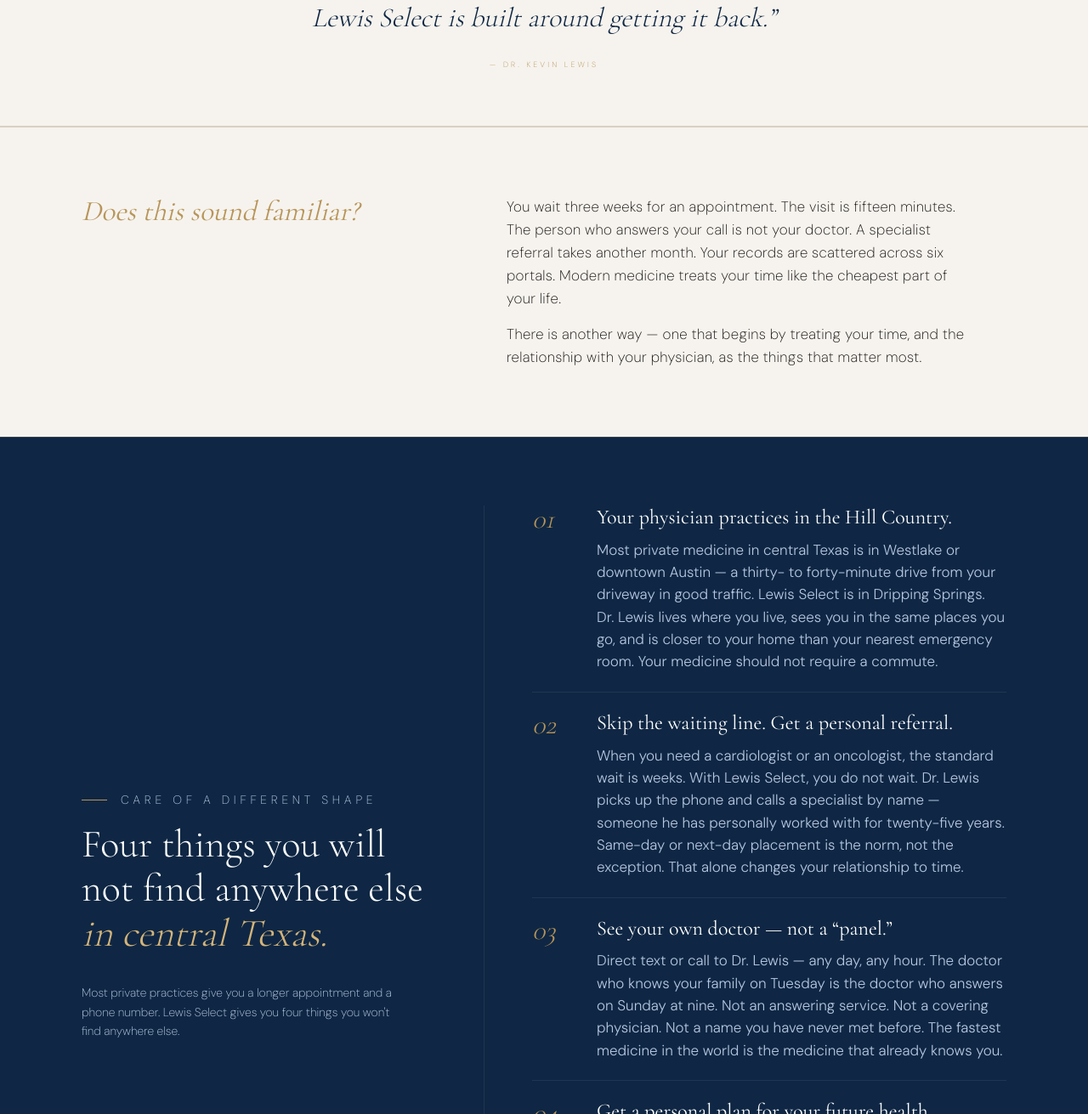
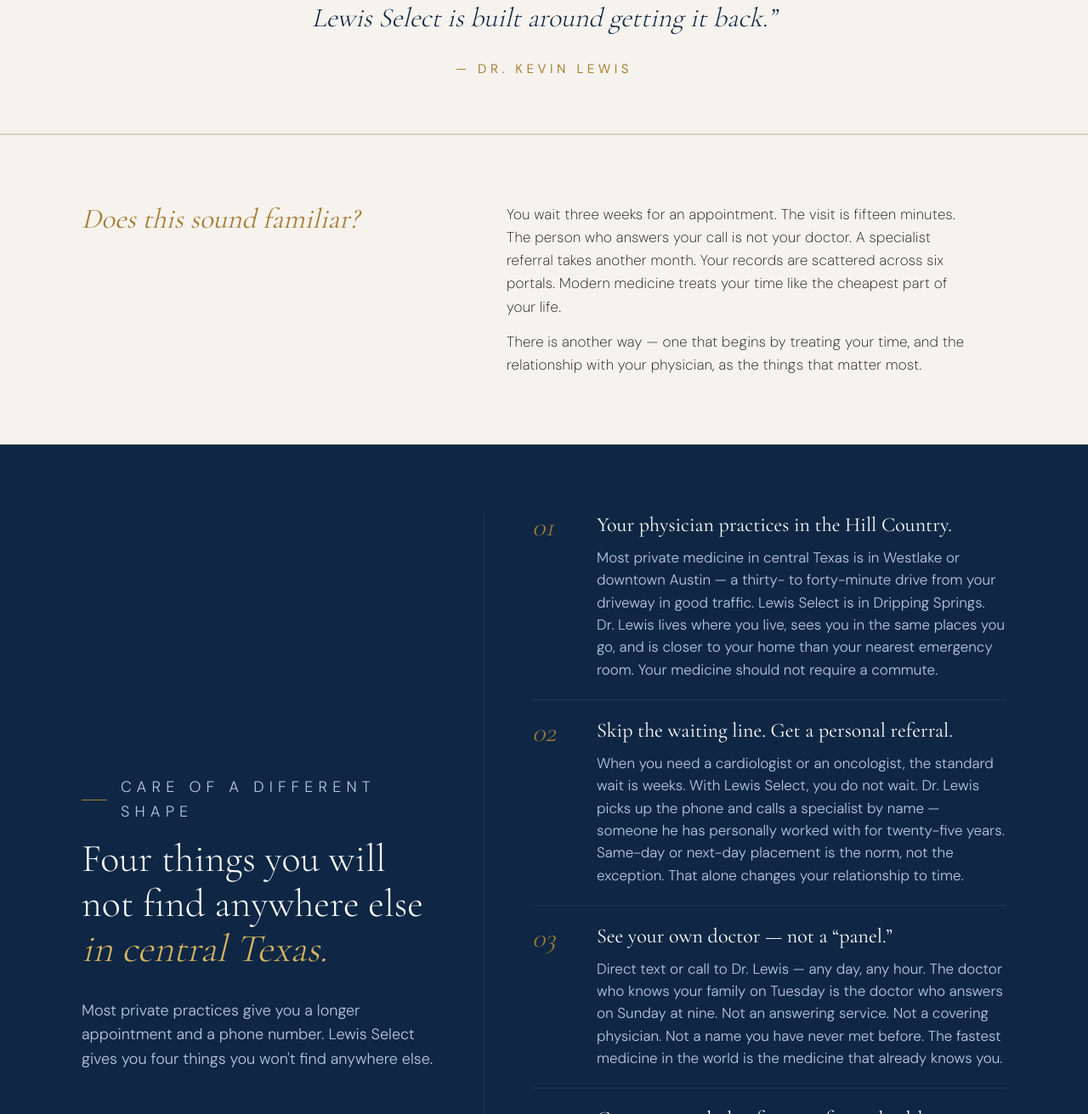
Before and after one commit to JoeDVillanueva/lewis-select, a Next.js app: page / in a window 1280 px wide. Shown: the part 1106-2417 px from the top of the page at 85% size. Built offline with nearby package versions, Linux system fonts and the light colour scheme; no server answers.

Commit message:
apply v3.4: stronger gold (#A87E36/#D9B560), Differentiators left-intro 18px override, --text-attribution (15px) on every pull-quote attribution
Co-Authored-By: Claude Opus 4.7 (1M context) <noreply@anthropic.com>

```diff
--- a/src/app/globals.css
+++ b/src/app/globals.css
@@ -9,8 +9,8 @@
   --color-navy-mid:           #1A3A5C;
   --color-navy-light:         #243F64;
 
-  --color-gold:               #B8955A;
-  --color-gold-light:         #D4B47A;
+  --color-gold:               #A87E36;   /* v3.4: bumped saturation from #B8955A — stronger, deeper, more recognizable on cream and navy. */
+  --color-gold-light:         #D9B560;   /* v3.4: shifted slightly more saturated from #D4B47A — italicized headline highlights on navy. */
   --color-gold-pale:          #F0E4CC;
 
   --color-cream:              #F6F3EE;
@@ -21,8 +21,8 @@
   --color-text:               #1A1714;
 
   --color-rule:               #D8D0C2;
-  --color-rule-dark:          rgba(184, 149, 90, 0.20);
-  --color-rule-on-dark:       rgba(184, 149, 90, 0.22);   /* v3.2: rule color used at section boundaries that touch navy. */
+  --color-rule-dark:          rgba(168, 126, 54, 0.22);   /* v3.4: tracks the new --color-gold (#A87E36). */
+  --color-rule-on-dark:       rgba(168, 126, 54, 0.24);   /* v3.2: rule color used at section boundaries that touch navy. v3.4: tracks new gold. */
   --color-rule-on-navy:       rgba(255, 255, 255, 0.07);
   --color-rule-on-navy-strong:rgba(255, 255, 255, 0.18);
 
@@ -44,6 +44,7 @@
   --text-stat:       48px;
   --text-marker:     32px;     /* v3.3 — italic Cormorant numerals (01, 02, …) on Differentiators, Pillars, PillarFull */
   --text-replaces:   16px;     /* v3.3 — body inside the "What this replaces" gold-edge banner */
+  --text-attribution:15px;     /* v3.4 — "— Dr. Kevin Lewis" attribution under every pull quote (was 12px) */
 
   /* Body */
   --text-body:       17px;
--- a/src/app/opengraph-image.tsx
+++ b/src/app/opengraph-image.tsx
@@ -27,7 +27,7 @@ export default async function OpengraphImage() {
           style={{
             fontSize: 18,
             letterSpacing: 12,
-            color: "#B8955A",
+            color: "#A87E36",
             textTransform: "uppercase",
             marginBottom: 32,
           }}
@@ -35,7 +35,7 @@ export default async function OpengraphImage() {
           Private Concierge Medicine
         </div>
         <div style={{ fontSize: 120, fontWeight: 300, lineHeight: 1.1 }}>
-          Lewis <span style={{ fontStyle: "italic", color: "#D4B47A" }}>Select</span>
+          Lewis <span style={{ fontStyle: "italic", color: "#D9B560" }}>Select</span>
         </div>
         <div
           style={{
--- a/src/components/closing-cta/ClosingCTA.module.css
+++ b/src/components/closing-cta/ClosingCTA.module.css
@@ -25,10 +25,11 @@
   max-width: 720px;
 }
 
+/* v3.4: --text-attribution (15px) DM Sans weight 400, ls 0.30em, gold. Was 10px. */
 .attribution {
   font-family: var(--font-body);
-  font-size: 10px;
-  font-weight: var(--weight-thin);
+  font-size: var(--text-attribution);
+  font-weight: var(--weight-regular);
   letter-spacing: var(--ls-uppercase);
   text-transform: uppercase;
   color: var(--color-gold);
--- a/src/components/differentiators/Differentiators.module.css
+++ b/src/components/differentiators/Differentiators.module.css
@@ -35,12 +35,15 @@
   color: var(--color-gold-light);
 }
 
+/* v3.4: explicit override of the tiiny .why-left p (14px / weight 200 / 40%-white).
+   Left-column intro body must be readable at the senior audience's distance. */
 .left p {
-  font-size: 14px;
-  font-weight: var(--weight-thin);
+  font-family: var(--font-body);
+  font-size: 18px;
+  font-weight: var(--weight-light);
   color: var(--color-text-on-dark-muted);
   line-height: 1.6;
-  max-width: 380px;
+  max-width: 420px;
   margin-top: 16px;
 }
 
--- a/src/components/hero/Hero.module.css
+++ b/src/components/hero/Hero.module.css
@@ -23,8 +23,8 @@
     -55deg,
     transparent,
     transparent 80px,
-    rgba(184, 149, 90, 0.022) 80px,
-    rgba(184, 149, 90, 0.022) 81px
+    rgba(168, 126, 54, 0.024) 80px,
+    rgba(168, 126, 54, 0.024) 81px
   );
 }
 
@@ -33,7 +33,7 @@
   width: 55vw; height: 55vw;
   max-width: 800px; max-height: 800px;
   border-radius: 50%;
-  background: radial-gradient(ellipse, rgba(184, 149, 90, 0.07) 0%, transparent 70%);
+  background: radial-gradient(ellipse, rgba(168, 126, 54, 0.08) 0%, transparent 70%);
   pointer-events: none;
 }
 
--- a/src/components/nav/Nav.module.css
+++ b/src/components/nav/Nav.module.css
@@ -17,7 +17,7 @@
 .nav.scrolled {
   height: var(--nav-height-scrolled);
   background: rgba(15, 39, 68, 0.99);
-  border-bottom-color: rgba(184, 149, 90, 0.30);
+  border-bottom-color: rgba(168, 126, 54, 0.32);   /* v3.4: tracks new --color-gold */
 }
 
 /* Spacer pushes the page content below the fixed nav. */
--- a/src/components/philosophy-band/PhilosophyBand.module.css
+++ b/src/components/philosophy-band/PhilosophyBand.module.css
@@ -20,14 +20,15 @@
   margin: 0;
 }
 
+/* v3.4: --text-attribution (15px) DM Sans weight 400, ls 0.30em, gold. Was 9px. */
 .attribution {
   display: block;
   margin-top: 24px;
   font-family: var(--font-body);
   font-style: normal;
-  font-size: 9px;
-  font-weight: var(--weight-thin);
-  letter-spacing: 0.35em;
+  font-size: var(--text-attribution);
+  font-weight: var(--weight-regular);
+  letter-spacing: var(--ls-uppercase);
   text-transform: uppercase;
   color: var(--color-gold);
 }
--- a/src/components/pull-quote/PullQuote.module.css
+++ b/src/components/pull-quote/PullQuote.module.css
@@ -37,14 +37,16 @@
   margin: 0;
 }
 
+/* v3.4: --text-attribution (15px) DM Sans weight 400, ls 0.30em, gold. Was 9px.
+   Same treatment used by the navy pull quote on /, and by the navy pull quote on /about. */
 .attribution {
   display: block;
   margin-top: 28px;
   font-family: var(--font-body);
   font-style: normal;
-  font-size: 9px;
-  font-weight: var(--weight-thin);
-  letter-spacing: 0.35em;
+  font-size: var(--text-attribution);
+  font-weight: var(--weight-regular);
+  letter-spacing: var(--ls-uppercase);
   text-transform: uppercase;
   color: var(--color-gold);
 }
```
Also changed, not shown: 1 other file (tests, documents, lock files or other folders).
